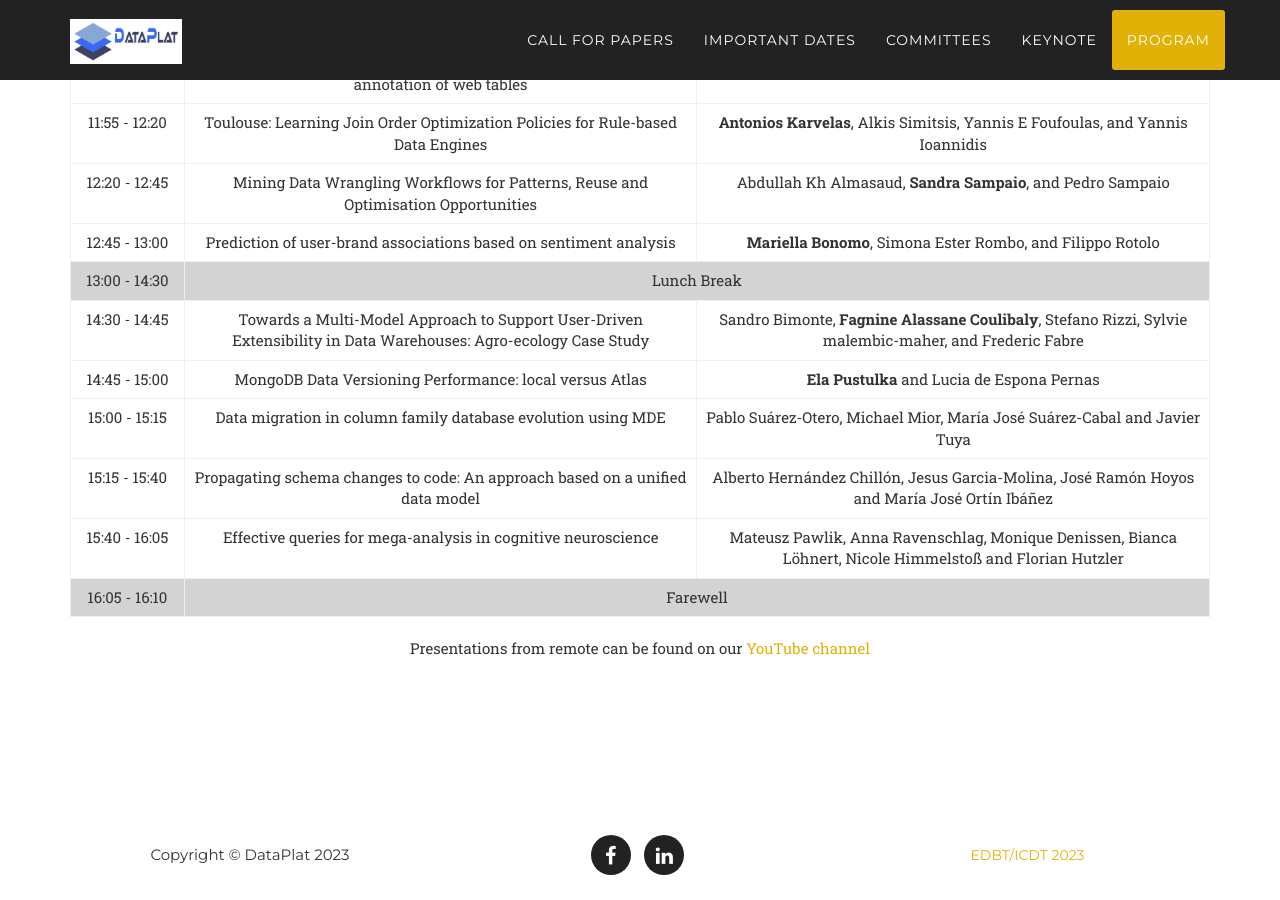
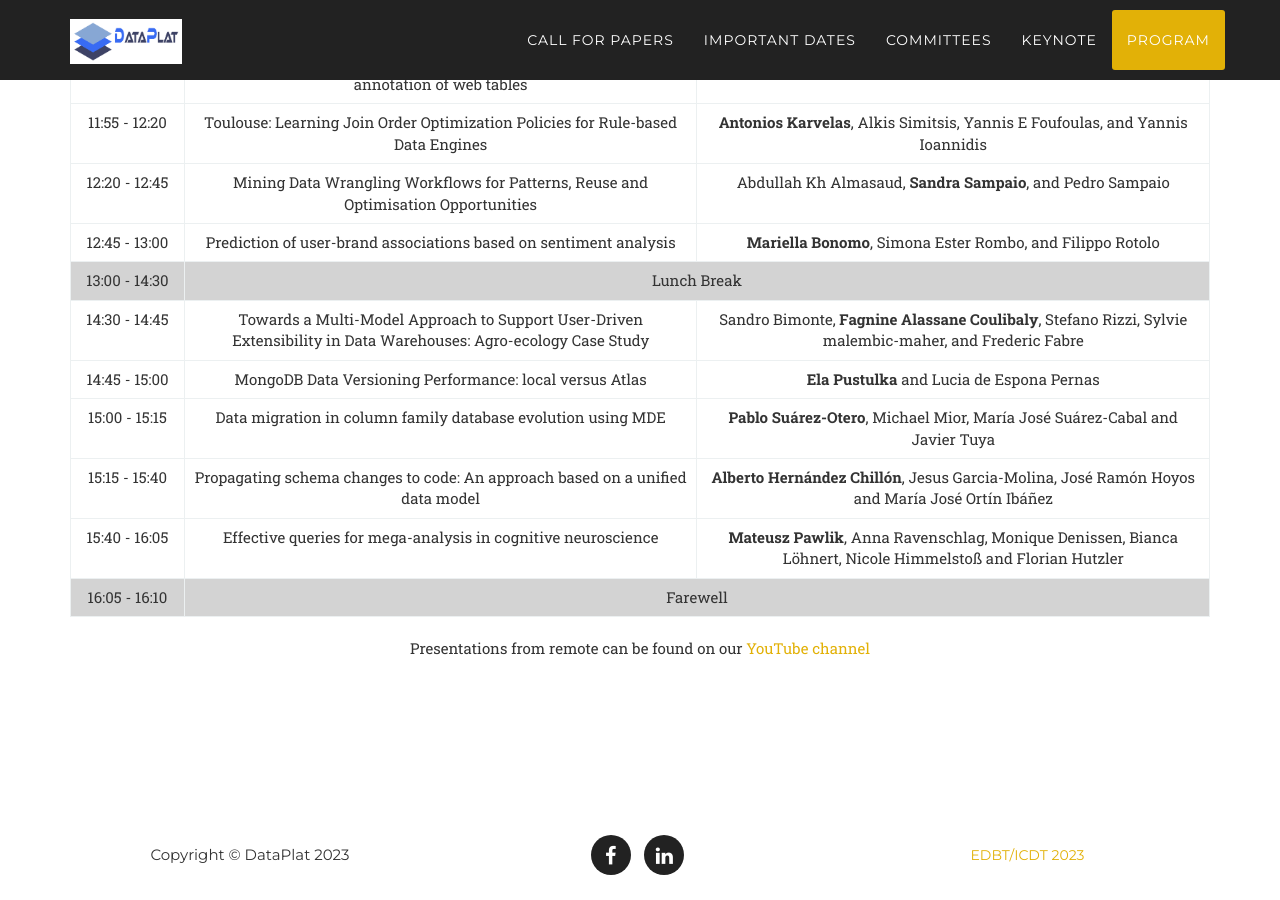
Before and after one commit to big-unibo/dataplat2024, a Jekyll site: the page built from index.html, in a window 1280 px wide and 900 px high, scrolled down 5262 px. Built offline with Jekyll 4.4.1, drawn with Linux system fonts in a browser that asks for light colours; some web fonts are replaced.

```diff
--- a/_includes/program.html
+++ b/_includes/program.html
@@ -34,9 +34,9 @@
 
                                 <tr><td>14:30 - 14:45</td><td>Towards a Multi-Model Approach to Support User-Driven Extensibility in Data Warehouses: Agro-ecology Case Study</td><td>Sandro Bimonte, <strong>Fagnine Alassane Coulibaly</strong>, Stefano Rizzi, Sylvie malembic-maher, and Frederic Fabre</td></tr>
                                 <tr><td>14:45 - 15:00</td><td>MongoDB Data Versioning Performance: local versus Atlas</td><td><strong>Ela Pustulka</strong> and Lucia de Espona Pernas</td></tr>
-                                <tr><td>15:00 - 15:15</td><td>Data migration in column family database evolution using MDE</td><td>Pablo Suárez-Otero, Michael Mior, María José Suárez-Cabal and Javier Tuya</td></tr>
-                                <tr><td>15:15 - 15:40</td><td>Propagating schema changes to code: An approach based on a unified data model</td><td>Alberto Hernández Chillón, Jesus Garcia-Molina, José Ramón Hoyos and María José Ortín Ibáñez</td></tr>
-                                <tr><td>15:40 - 16:05</td><td>Effective queries for mega-analysis in cognitive neuroscience</td><td>Mateusz Pawlik, Anna Ravenschlag, Monique Denissen, Bianca Löhnert, Nicole Himmelstoß and Florian Hutzler</td></tr>
+                                <tr><td>15:00 - 15:15</td><td>Data migration in column family database evolution using MDE</td><td><strong>Pablo Suárez-Otero</strong>, Michael Mior, María José Suárez-Cabal and Javier Tuya</td></tr>
+                                <tr><td>15:15 - 15:40</td><td>Propagating schema changes to code: An approach based on a unified data model</td><td><strong>Alberto Hernández Chillón</strong>, Jesus Garcia-Molina, José Ramón Hoyos and María José Ortín Ibáñez</td></tr>
+                                <tr><td>15:40 - 16:05</td><td>Effective queries for mega-analysis in cognitive neuroscience</td><td><strong>Mateusz Pawlik</strong>, Anna Ravenschlag, Monique Denissen, Bianca Löhnert, Nicole Himmelstoß and Florian Hutzler</td></tr>
 
                                 <tr style="background-color: lightgray"><td>16:05 - 16:10</td><td colspan="2">Farewell</td></tr>
                               </tbody>
```
